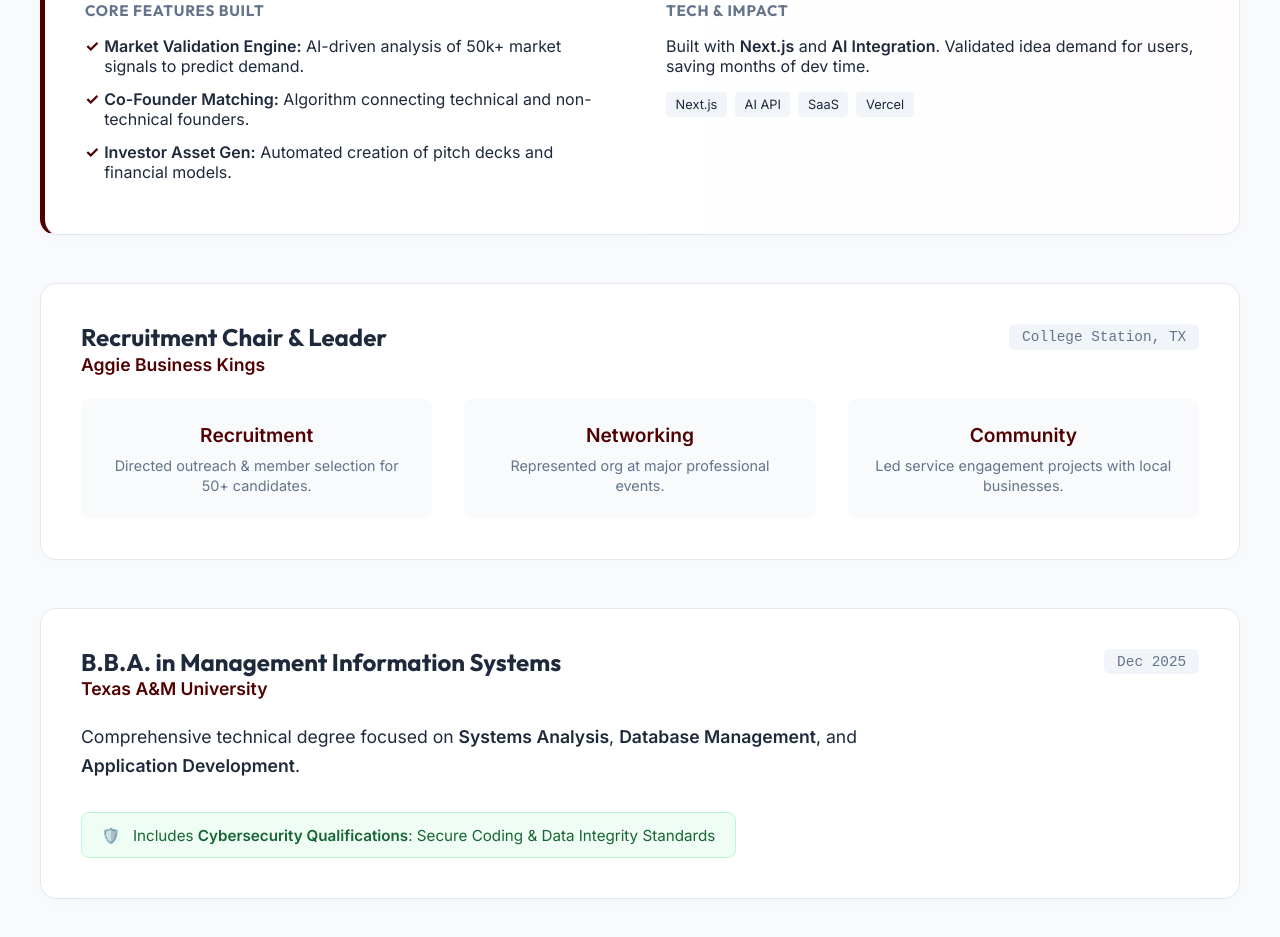
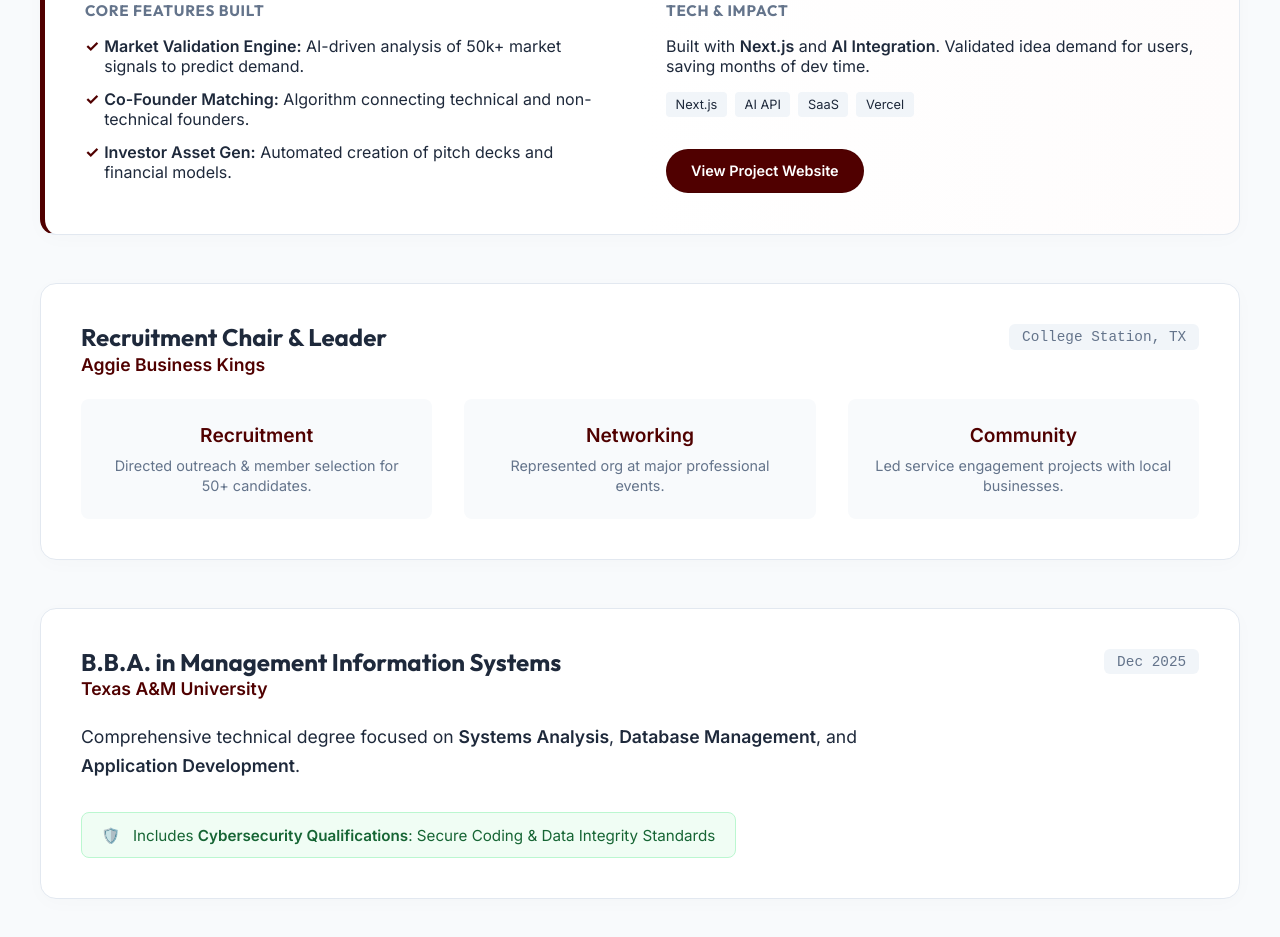
Before and after one commit to Ralfdabald/AntiGravity-Portfolio, a website built with Vite: page index.html in a window 1280 px wide. Shown: the part 7773-8710 px from the top of the page. Built offline with nearby package versions, Linux system fonts and the light colour scheme.

Commit message:
Update Lawn Service image and add CoLabAI live link

```diff
--- a/index.html
+++ b/index.html
@@ -486,6 +486,10 @@
                 <span>SaaS</span>
                 <span>Vercel</span>
               </div>
+              <div style="margin-top: 2rem;">
+                <a href="https://co-lab-ai-ten.vercel.app/" target="_blank" class="btn btn-primary"
+                  style="padding: 0.8rem 1.5rem; font-size: 0.9rem;">View Project Website</a>
+              </div>
             </div>
           </div>
         </div>
```
Also changed, not shown: public/JasperCust.png.
